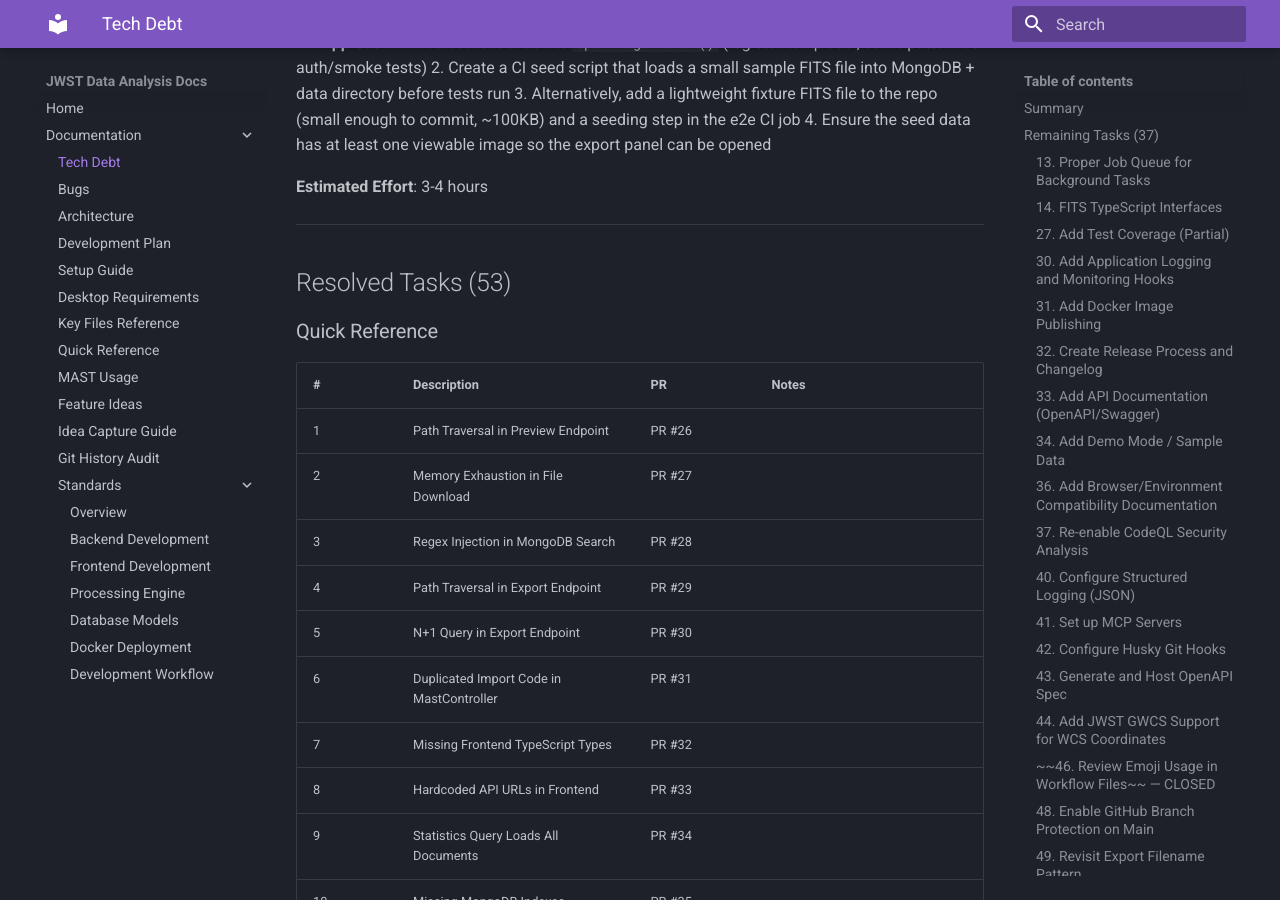
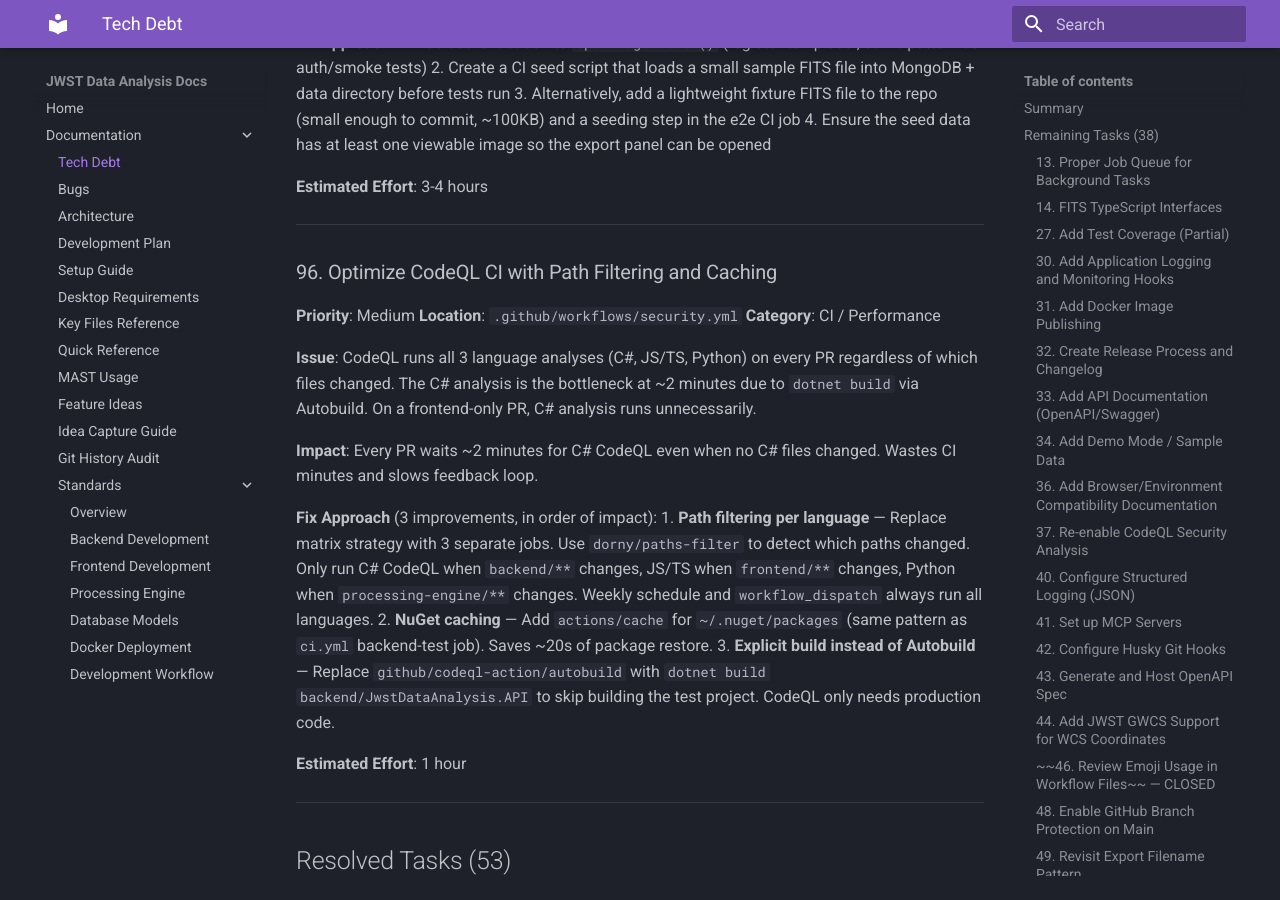
Before and after one commit to Snoww3d/jwst-data-analysis, an MkDocs documentation site: the page built from docs/tech-debt.md, in a window 1280 px wide and 900 px high, scrolled down 12737 px. Built offline with MkDocs 1.6.1 and Material for MkDocs 9.7.7, drawn with Linux system fonts in a browser that asks for light colours; some of the changed text lies outside the part shown.

Commit message:
docs: add tech debt #96 for CodeQL path filtering and caching
Co-Authored-By: Claude Opus 4.6 <noreply@anthropic.com>

```diff
--- a/docs/tech-debt.md
+++ b/docs/tech-debt.md
@@ -8,7 +8,7 @@ This document tracks tech debt items and their resolution status.
 |--------|-------|
 | **Resolved** | 54 |
 | **Moved to bugs.md** | 3 |
-| **Remaining** | 37 |
+| **Remaining** | 38 |
 
 > **Code Style Suppressions (2026-02-03)**: Items #77-#87 track StyleCop/CodeAnalysis rule suppressions in `.editorconfig`. Lower priority but tracked for future cleanup.
 
@@ -16,7 +16,7 @@ This document tracks tech debt items and their resolution status.
 
 ---
 
-## Remaining Tasks (37)
+## Remaining Tasks (38)
 
 ### 13. Proper Job Queue for Background Tasks
 **Priority**: Nice to Have
@@ -609,6 +609,24 @@ This document tracks tech debt items and their resolution status.
 
 ---
 
+### 96. Optimize CodeQL CI with Path Filtering and Caching
+**Priority**: Medium
+**Location**: `.github/workflows/security.yml`
+**Category**: CI / Performance
+
+**Issue**: CodeQL runs all 3 language analyses (C#, JS/TS, Python) on every PR regardless of which files changed. The C# analysis is the bottleneck at ~2 minutes due to `dotnet build` via Autobuild. On a frontend-only PR, C# analysis runs unnecessarily.
+
+**Impact**: Every PR waits ~2 minutes for C# CodeQL even when no C# files changed. Wastes CI minutes and slows feedback loop.
+
+**Fix Approach** (3 improvements, in order of impact):
+1. **Path filtering per language** — Replace matrix strategy with 3 separate jobs. Use `dorny/paths-filter` to detect which paths changed. Only run C# CodeQL when `backend/**` changes, JS/TS when `frontend/**` changes, Python when `processing-engine/**` changes. Weekly schedule and `workflow_dispatch` always run all languages.
+2. **NuGet caching** — Add `actions/cache` for `~/.nuget/packages` (same pattern as `ci.yml` backend-test job). Saves ~20s of package restore.
+3. **Explicit build instead of Autobuild** — Replace `github/codeql-action/autobuild` with `dotnet build backend/JwstDataAnalysis.API` to skip building the test project. CodeQL only needs production code.
+
+**Estimated Effort**: 1 hour
+
+---
+
 ## Resolved Tasks (53)
 
 ### Quick Reference
```
Also changed, not shown: other parts of docs/tech-debt.md (+1 -1 lines).
